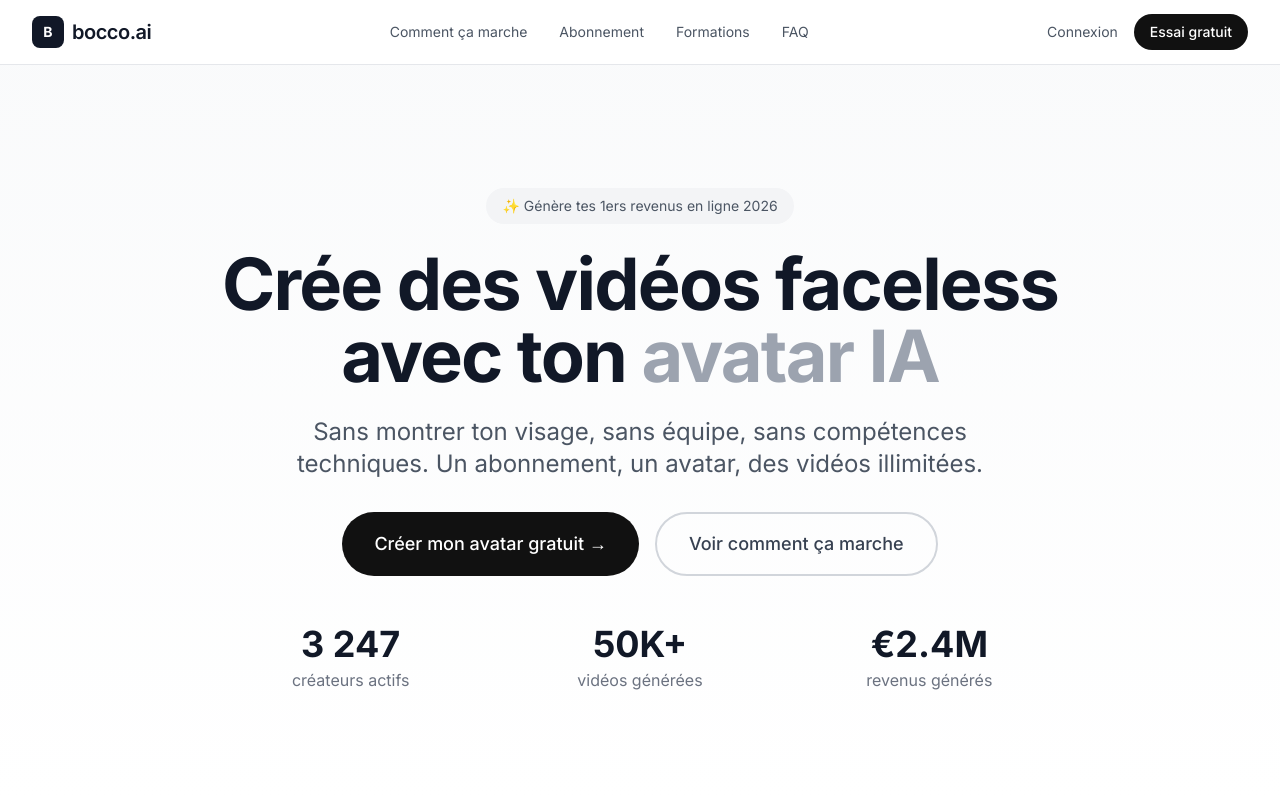
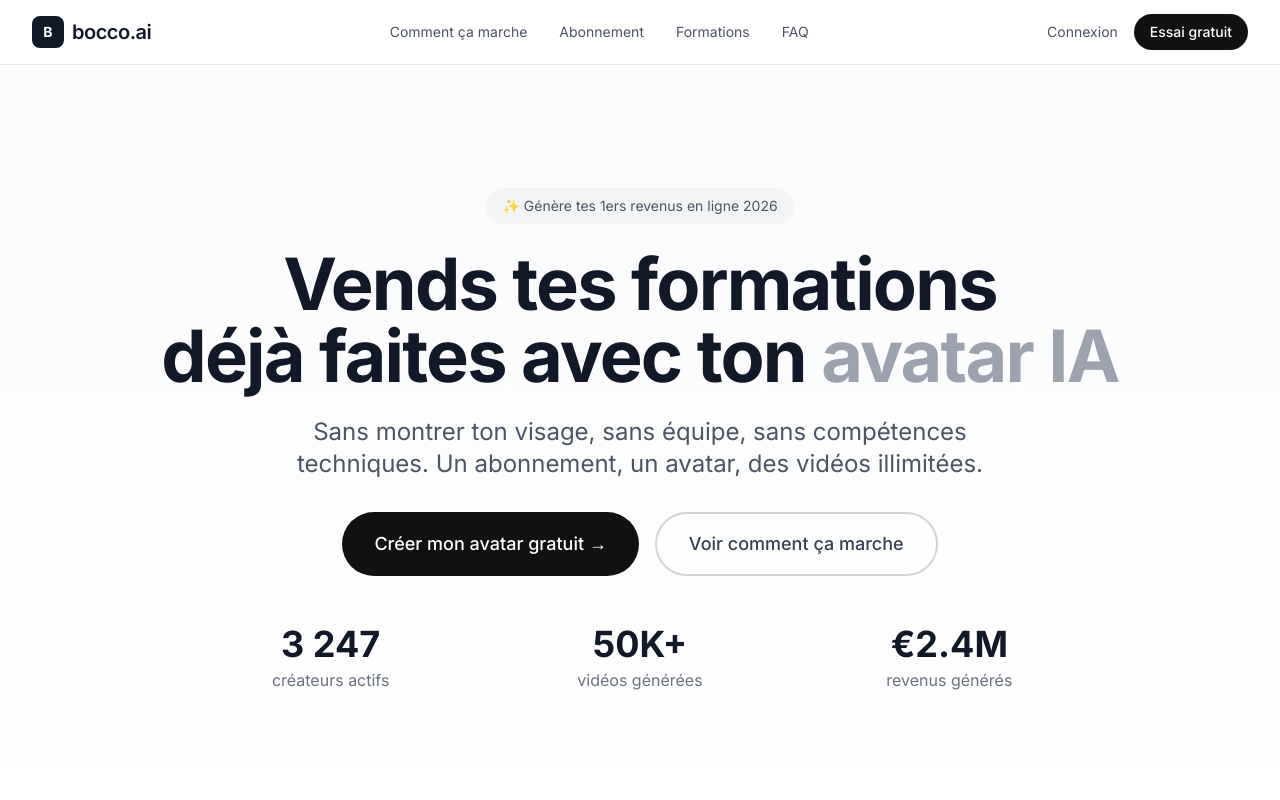
Before and after one commit to albbocco/bocco-ai, a Next.js app: page / in a window 1280 px wide. Shown: the top 800 px of the page. Built offline with nearby package versions, Linux system fonts and the light colour scheme.

Commit message:
Update hero title: Vends tes formations déjà faites avec ton avatar IA

```diff
--- a/src/app/page.tsx
+++ b/src/app/page.tsx
@@ -72,7 +72,7 @@ export default function Home() {
       <section className="relative min-h-screen flex items-center justify-center pt-20 bg-gradient-to-b from-gray-50 to-white">
         <div className="max-w-7xl mx-auto px-4 sm:px-6 lg:px-8 text-center relative z-10">
           <span className="inline-block px-4 py-2 rounded-full bg-gray-100 text-sm text-gray-600 mb-6">✨ Génère tes 1ers revenus en ligne 2026</span>
-          <h1 className="text-5xl md:text-7xl font-bold tracking-tight mb-6 text-gray-900">Crée des vidéos faceless<br/>avec ton <span className="text-gray-400">avatar IA</span></h1>
+          <h1 className="text-5xl md:text-7xl font-bold tracking-tight mb-6 text-gray-900">Vends tes formations<br/>déjà faites avec ton <span className="text-gray-400">avatar IA</span></h1>
           <p className="text-xl md:text-2xl text-gray-600 max-w-3xl mx-auto mb-8">Sans montrer ton visage, sans équipe, sans compétences techniques. Un abonnement, un avatar, des vidéos illimitées.</p>
 
           <div className="flex flex-col sm:flex-row gap-4 justify-center mb-12">
```
